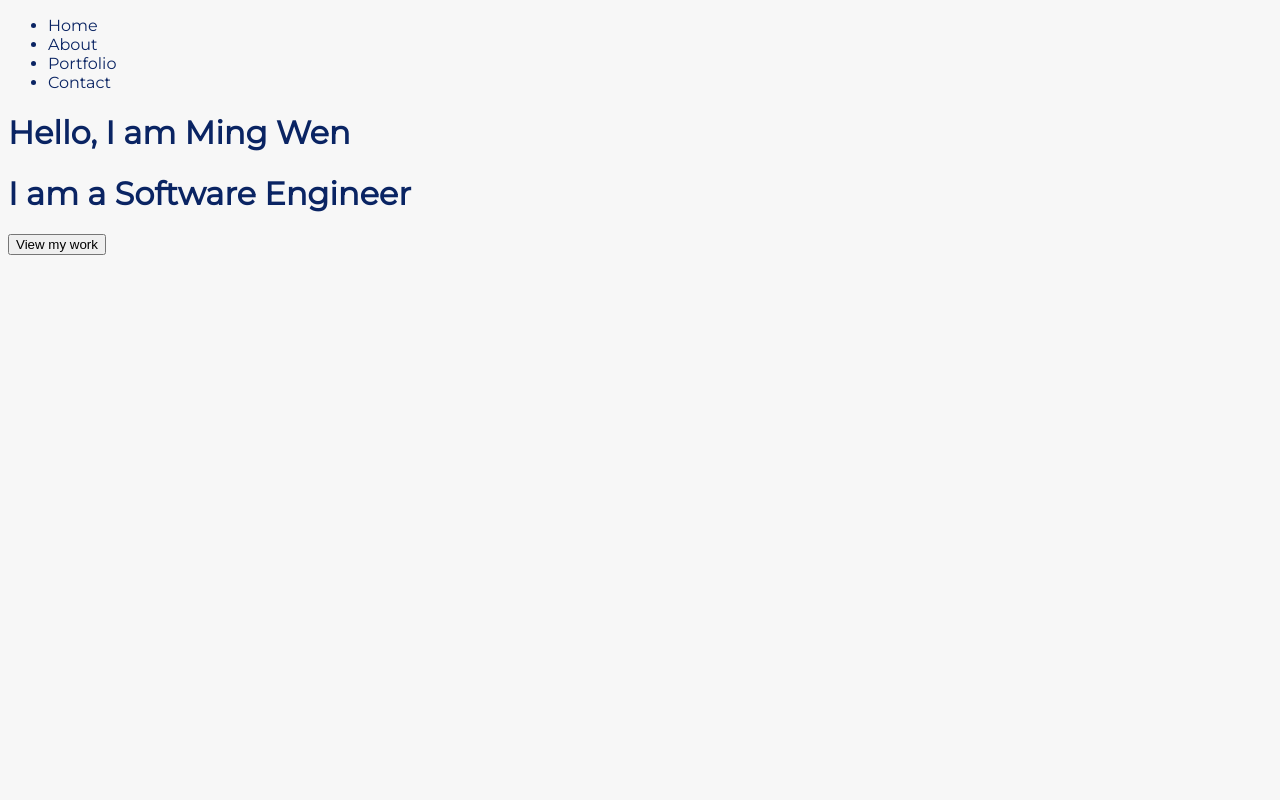
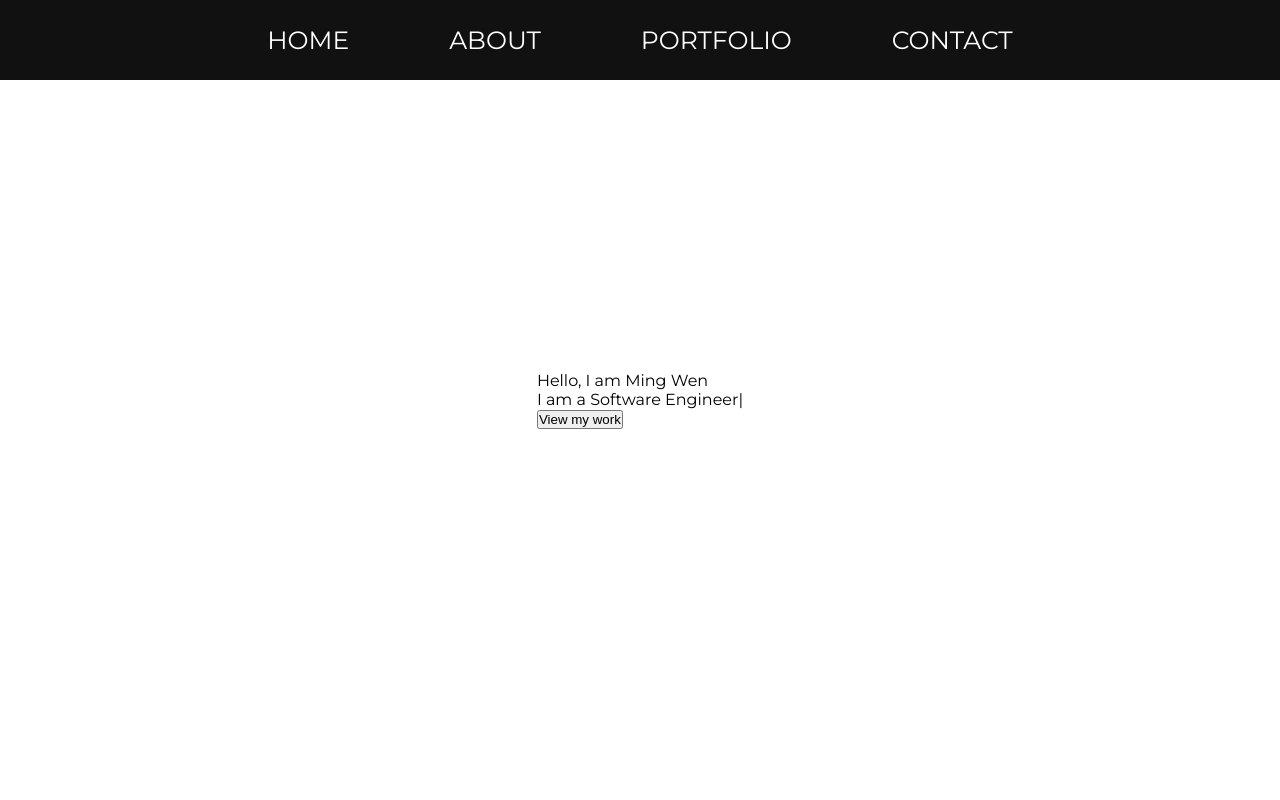
Before and after one commit to mingwencode/myPortfolio, a React app: page / in a window 1280 px wide. Shown: the top 800 px of the page. Built offline with nearby package versions, Linux system fonts and the light colour scheme.

Commit message:
add scroll and type effect

```diff
--- a/client/src/components/About.jsx
+++ b/client/src/components/About.jsx
@@ -2,7 +2,7 @@ import React, { useState, useEffect } from 'react';
 
 const About = () => {
   return (
-    <div className='single-page'>
+    <div className='single-page' id='about'>
       <div className='about-page'>
         <h1>About</h1>
         <p>Hi, I am Ming, a Software Engineer / Graphic Designer / Business Consultant. You probably wonder why this person worked in so many different roles? The truth is, they are all connected, their works are representing different forms of arts.
--- a/client/src/components/Contact.jsx
+++ b/client/src/components/Contact.jsx
@@ -2,7 +2,7 @@ import React, { useState, useEffect } from 'react';
 
 const Contact = () => {
   return (
-    <div className='single-page'>
+    <div className='single-page' id='contact'>
       <div className='contact-page'>
         <h1>Contact</h1>
       </div>
--- a/client/src/components/Home.jsx
+++ b/client/src/components/Home.jsx
@@ -1,14 +1,22 @@
 import React, { useState, useEffect } from 'react';
+import Typist from 'react-typist'
 
 const Home = () => {
   const handleClick = (e) => {
     console.log('clicked')
   }
   return (
-    <div className='single-page'>
+    <div className='single-page' id='home'>
       <div className='home-page'>
-        <h1>Hello, I am Ming Wen</h1>
-        <h1>I am a Software Engineer</h1>
+        <Typist>
+          <span>Hello, I am Ming Wen</span>
+          <br />
+          <span>I am a cod<Typist.Delay ms={500} />er
+          <Typist.Backspace count={5} delay={1000} />
+          <Typist.Delay ms={750} />
+          Software Engineer
+          </span>
+        </Typist>
         <button onClick = {handleClick}> View my work</button>
       </div>
     </div>
--- a/client/src/components/NavBar.jsx
+++ b/client/src/components/NavBar.jsx
@@ -1,16 +1,18 @@
 import React, { useState, useEffect } from 'react';
+import {Link} from 'react-scroll'
 
 const NavBar = () => {
-  const handleClick = (e) => {
-    console.log('clicked')
-  }
+
   return (
-    <ul className='nav-bar'>
-      <li>Home</li>
-      <li>About</li>
-      <li>Portfolio</li>
-      <li>Contact</li>
-    </ul>
+    <div className='nav-bar-container'>
+      <ul className='nav-bar'>
+        <li><Link activeClass='active' to='home' spy={true} smooth={true} duration={250}>HOME</Link></li>
+        <li><Link activeClass='active' to='about' spy={true} smooth={true} duration={250}>ABOUT</Link></li>
+        <li><Link activeClass='active' to='portfolio' spy={true} smooth={true} duration={250}>PORTFOLIO</Link></li>
+        <li><Link activeClass='active' to='contact' spy={true} smooth={true} duration={250}>CONTACT</Link></li>
+      </ul>
+    </div>
+
   )
 }
 export default NavBar;
--- a/client/src/components/Portfolio.jsx
+++ b/client/src/components/Portfolio.jsx
@@ -2,7 +2,7 @@ import React, { useState, useEffect } from 'react';
 
 const Portfolio = () => {
   return (
-    <div className='single-page'>
+    <div className='single-page' id='portfolio'>
       <div className='portfolio-page'>
         <h1>Portfolio</h1>
       </div>
--- a/package.json
+++ b/package.json
@@ -32,6 +32,8 @@
     "express": "^4.17.1",
     "nodemon": "^2.0.7",
     "path": "^0.12.7",
-    "react-tsparticles": "^1.28.1"
+    "react-scroll": "^1.8.2",
+    "react-tsparticles": "^1.28.1",
+    "react-typist": "^2.0.5"
   }
 }
--- a/public/style.css
+++ b/public/style.css
@@ -2,15 +2,51 @@
 
 @import url('https://fonts.googleapis.com/css2?family=Roboto');
 
+* {
+  margin: 0;
+  padding: 0;
+  box-sizing: border-box;
+
+}
+
 body {
   font-family:'Montserrat',sans-serif;
-  background-color: #f7f7f7;
-  color: #0A2463;
-
-
+  color:black;
 }
 
 /* single page */
 .single-page {
   height: 100vh;
+  align-items: center;
+  justify-content: center;
+  display:flex;
 }
+
+/* Nav-bar */
+.nav-bar-container {
+  position: fixed;
+  width: 100%;
+  height: 80px;
+  padding: 0 100px;
+  display: flex;
+  justify-content: center;
+  align-items: center;
+  background-color: #111;
+  color: white;
+  font-size: 25px;
+  z-index: 2;
+
+
+}
+
+.nav-bar {
+  position: relative;
+  display: flex;
+  list-style: none;
+}
+
+.nav-bar li {
+  position: relative;
+  padding: 5px 50px;
+  cursor: pointer;
+}
```
